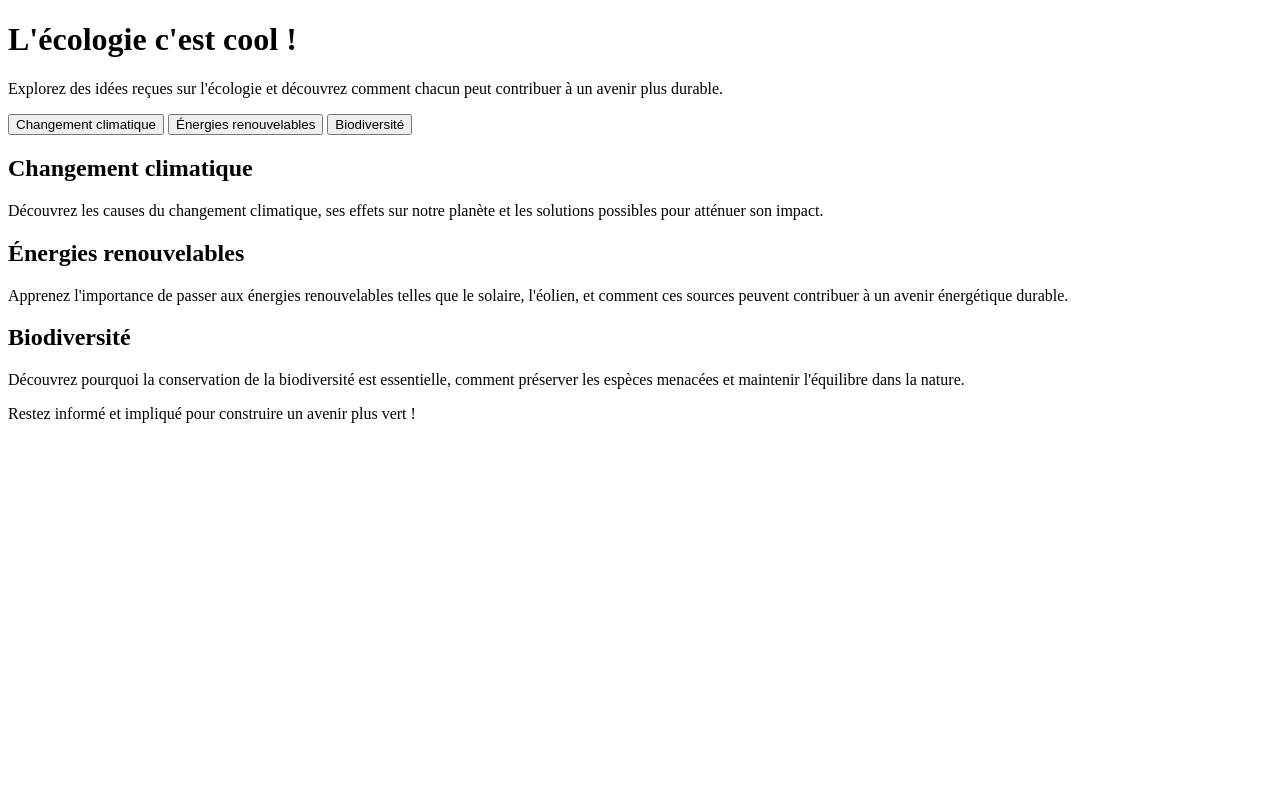
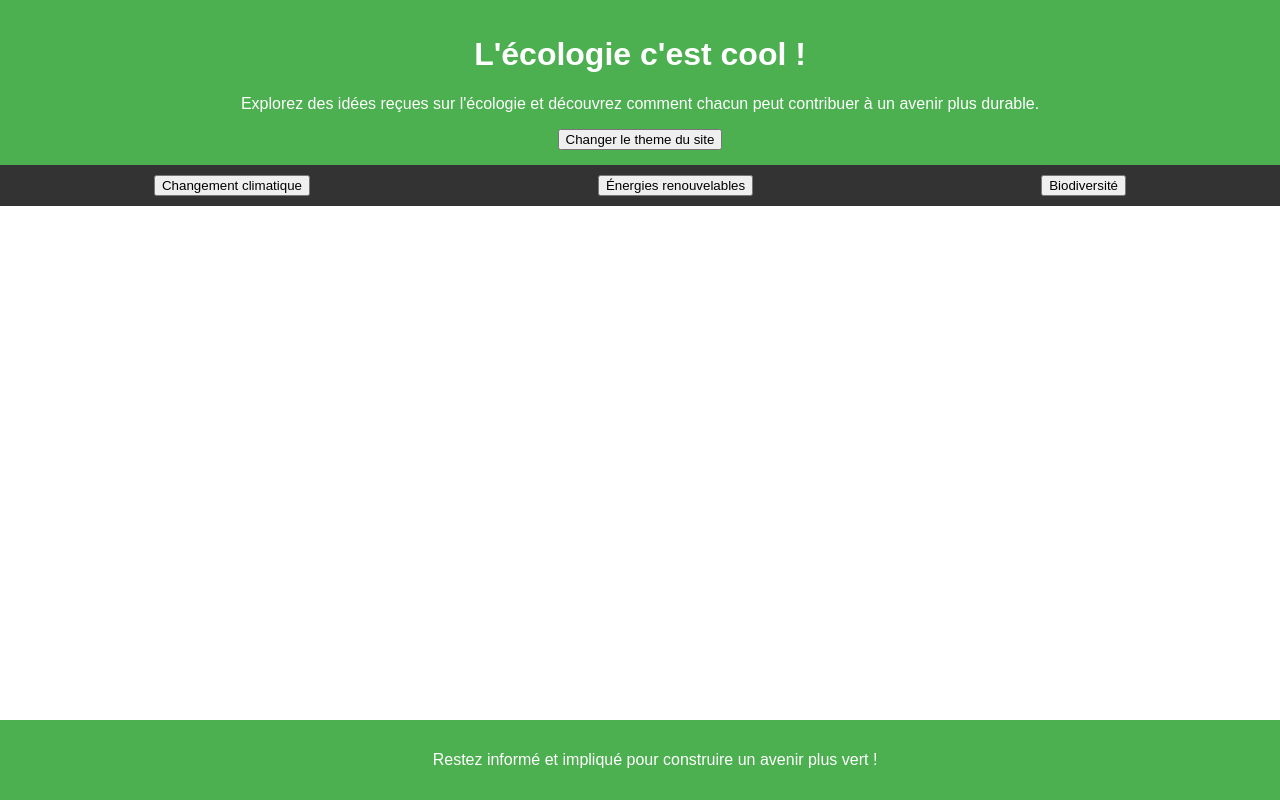
Before and after one commit to Gostrick/NDIPoissongues, a plain HTML site: page index.html in a window 1280 px wide. Drawn offline with Linux system fonts and the light colour scheme.

Commit message:
joli css

```diff
--- a/index.html
+++ b/index.html
@@ -10,6 +10,7 @@
     <header>
         <h1>L'écologie c'est cool !</h1>
         <p>Explorez des idées reçues sur l'écologie et découvrez comment chacun peut contribuer à un avenir plus durable.</p>
+        <button id="themebutton" onclick="changetheme()">Changer le theme du site</button>
     </header>
 
     <nav>
--- a/styles.css
+++ b/styles.css
@@ -0,0 +1,36 @@
+body {
+    font-family: Arial, sans-serif;
+    margin: 0;
+    padding: 0;
+    box-sizing: border-box;
+}
+
+header {
+    background-color: #4CAF50;
+    color: white;
+    text-align: center;
+    padding: 15px;
+}
+
+nav {
+    display: flex;
+    justify-content: space-around;
+    background-color: #333;
+    color: white;
+    padding: 10px;
+}
+
+section {
+    display: none;
+    padding: 20px;
+}
+
+footer {
+    background-color: #4CAF50;
+    color: white;
+    text-align: center;
+    padding: 15px;
+    position: fixed;
+    bottom: 0;
+    width: 100%;
+}
```
